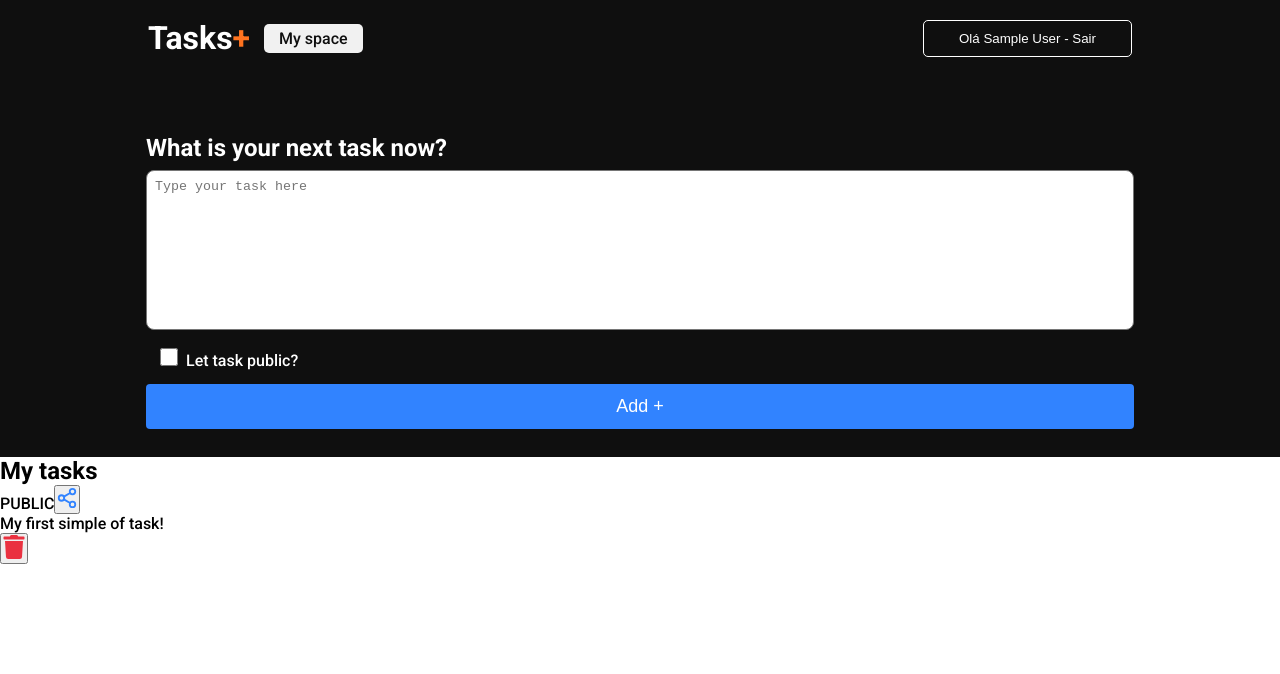
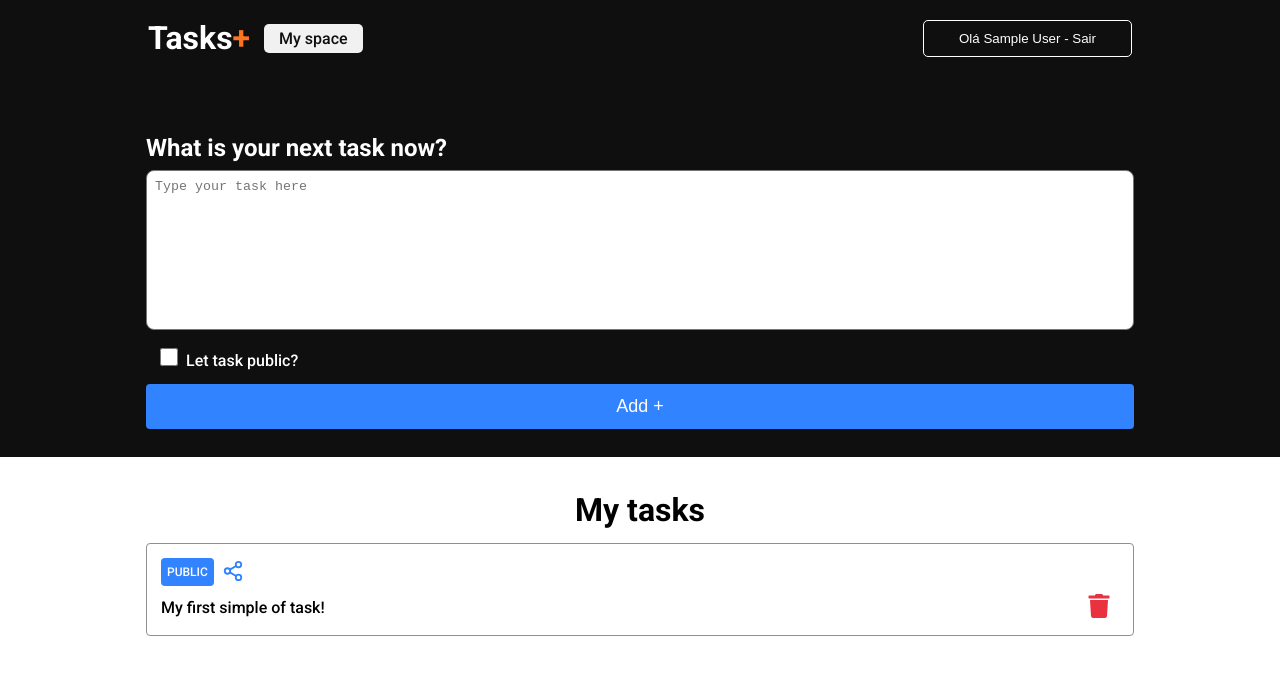
Before and after one commit to bastosgm/tasks-plus, a Next.js app: page /dashboard in a window 1280 px wide. Shown: the top 674 px of the page. Built offline with nearby package versions, Linux system fonts and the light colour scheme; no server answers; sample sign-in values are in the browser's storage.

Commit message:
chore: updated tasks section styles and organized another styles

```diff
--- a/package.json
+++ b/package.json
@@ -18,6 +18,7 @@
     "next-auth": "^4.22.3",
     "react": "18.2.0",
     "react-dom": "18.2.0",
+    "react-icons": "^4.10.1",
     "typescript": "5.1.6"
   },
   "devDependencies": {
--- a/src/app/dashboard/getSession.ts
+++ /dev/null
@@ -1,6 +0,0 @@
-import { NextAuthOptions, Session, getServerSession } from "next-auth";
-
-export async function getSession(authOptions: NextAuthOptions) {
-  const session: Session | null = await getServerSession(authOptions);
-  return session;
-}
--- a/src/app/dashboard/styles.module.scss
+++ b/src/app/dashboard/styles.module.scss
@@ -2,11 +2,12 @@
   width: 100%;
 
   .content {
-    background-color: #0f0f0f;
-    width: 100%;
     display: flex;
     align-items: center;
     justify-content: center;
+    width: 100%;
+
+    background-color: #0f0f0f;
 
     .contentForm {
       max-width: 64rem;
@@ -15,8 +16,9 @@
       margin: 3.625rem 0 0 0;
 
       .title {
+        margin: 0 0 0.5rem 0;
+
         color: #ffffff;
-        margin: 0 0 0.5rem 0;
       }
 
       .checkboxArea {
@@ -29,19 +31,103 @@
 
         label {
           margin: 0 0 0 0.5rem;
+
           color: #ffffff;
         }
       }
 
       .button {
         width: 100%;
+        padding: 0.75rem 0 0.75rem 0;
         border: 0;
-        border-radius: 4px;
+        border-radius: 0.25rem;
+
         color: #ffffff;
         background-color: #3183ff;
-        padding: 0.75rem 0 0.75rem 0;
+
         font-size: 1.125rem;
       }
     }
   }
+
+  .taskContainer {
+    display: flex;
+    flex-direction: column;
+    max-width: 64rem;
+    width: 100%;
+    margin: 2.125rem auto 0 auto;
+    padding: 0 1.125rem 0 1.125rem;
+
+    a {
+      color: #0f0f0f;
+
+      text-decoration: none;
+    }
+
+    h2 {
+      margin: 0 0 0.875rem 0;
+
+      text-align: center;
+      font-size: 2rem;
+    }
+
+    .task {
+      display: flex;
+      flex-direction: column;
+      align-items: flex-start;
+      margin: 0 0 0.875rem 0;
+      padding: 0.875rem 0.875rem 0.875rem 0.875rem;
+      border: 1.5px solid #909090;
+      border-radius: 0.25rem;
+
+      line-height: 150%;
+    }
+
+    .tagContainer {
+      display: flex;
+      align-items: center;
+      justify-content: center;
+      margin: 0 0 0.5rem 0;
+
+      .tag {
+        padding: 0.125rem 0.375rem 0.125rem 0.375rem;
+        border-radius: 4px;
+
+        color: #ffffff;
+        background-color: #3183ff;
+
+        font-size: 0.75rem;
+      }
+
+      .shareButton {
+        margin: 0 0.5rem 0 0.5rem;
+        border: 0;
+
+        background: transparent;
+
+        cursor: pointer;
+      }
+    }
+
+    .taskContent {
+      display: flex;
+      align-items: center;
+      justify-content: space-between;
+      width: 100%;
+
+      p {
+        // respect the break lines of user
+        white-space: pre-wrap;
+      }
+
+      .trashButton {
+        margin: 0 0.5rem 0 0.5rem;
+        border: 0;
+
+        background: transparent;
+
+        cursor: pointer;
+      }
+    }
+  }
 }
--- a/src/app/page.module.scss
+++ b/src/app/page.module.scss
@@ -1,11 +1,12 @@
 .container {
-  background-color: #0f0f0f;
-  width: 100%;
-  height: calc(100vh - 76px);
+  align-items: center;
   display: flex;
   justify-content: center;
-  align-items: center;
   flex-direction: column;
+  width: 100%;
+  height: calc(100vh - 4.75rem);
+
+  background-color: #0f0f0f;
 
   .logoContent {
     display: flex;
@@ -13,8 +14,8 @@
     justify-content: space-between;
 
     .hero {
+      max-width: 30rem;
       width: auto;
-      max-width: 30rem;
       height: auto;
 
       object-fit: contain;
@@ -22,7 +23,7 @@
 
     .title {
       width: 18.75rem;
-      margin: 28px;
+      margin: 1.75rem 1.75rem 1.75rem 1.75rem;
 
       color: #fff;
 
@@ -45,9 +46,10 @@
       }
 
       .box {
-        background-color: #fafafa;
         padding: 0.9375rem 2.8125rem;
         border-radius: 0.3125rem;
+
+        background-color: #fafafa;
 
         text-align: center;
 
@@ -79,7 +81,7 @@
 
     .box {
       width: 100%;
-      margin-bottom: 0.9375rem;
+      margin: 0 0 0.9375rem 0;
 
       text-align: center;
     }
--- a/src/components/header/styles.module.scss
+++ b/src/components/header/styles.module.scss
@@ -28,8 +28,8 @@
         margin: 0 0.875rem 0 0.875rem;
         border-radius: 0.3125rem;
 
+        color: #0f0f0f;
         background-color: #f1f1f1;
-        color: #0f0f0f;
       }
     }
 
--- a/src/components/textarea/styles.module.scss
+++ b/src/components/textarea/styles.module.scss
@@ -1,8 +1,9 @@
 .textarea {
   width: 100%;
+  height: 10rem;
+  padding: 0.5rem;
+  border-radius: 0.5rem;
+
   resize: none;
-  height: 10rem;
-  border-radius: 0.5rem;
   outline: none;
-  padding: 0.5rem;
 }
```
Also changed, not shown: 1 other file (tests, documents, lock files or other folders).
